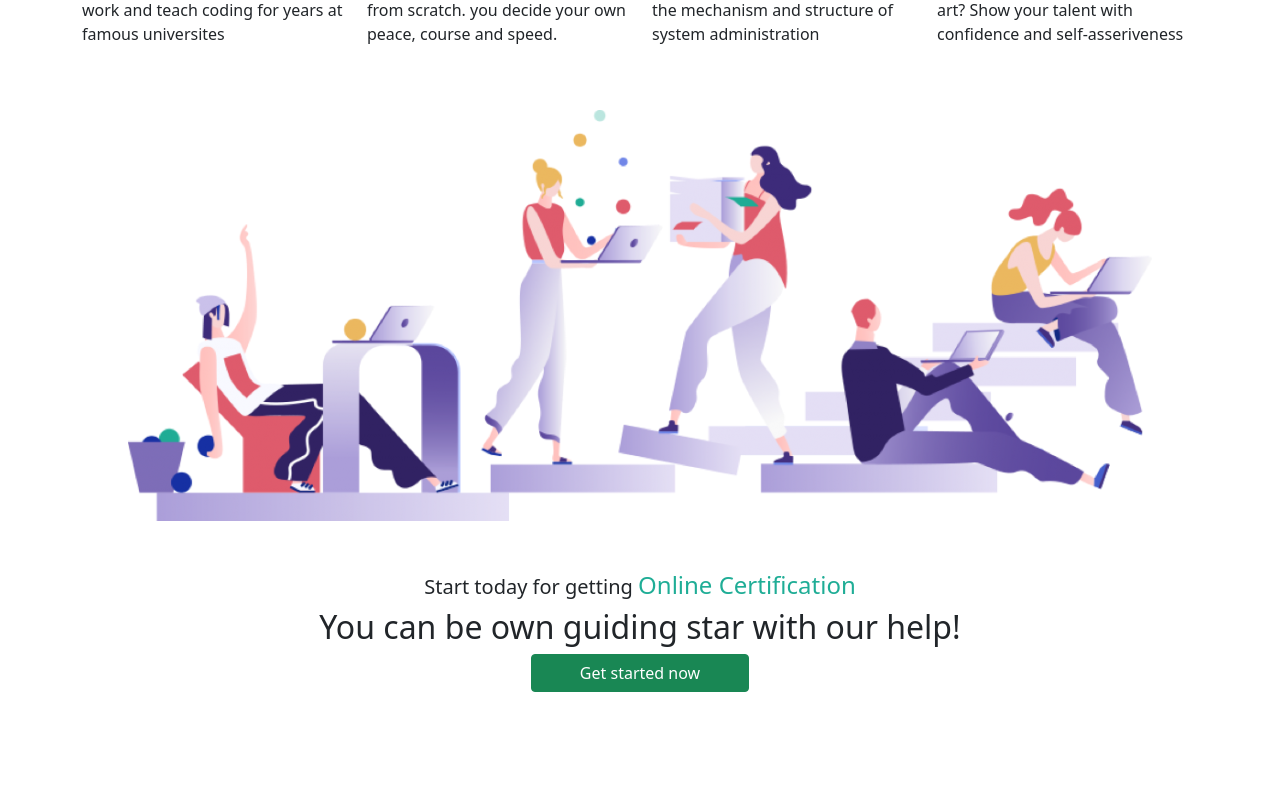
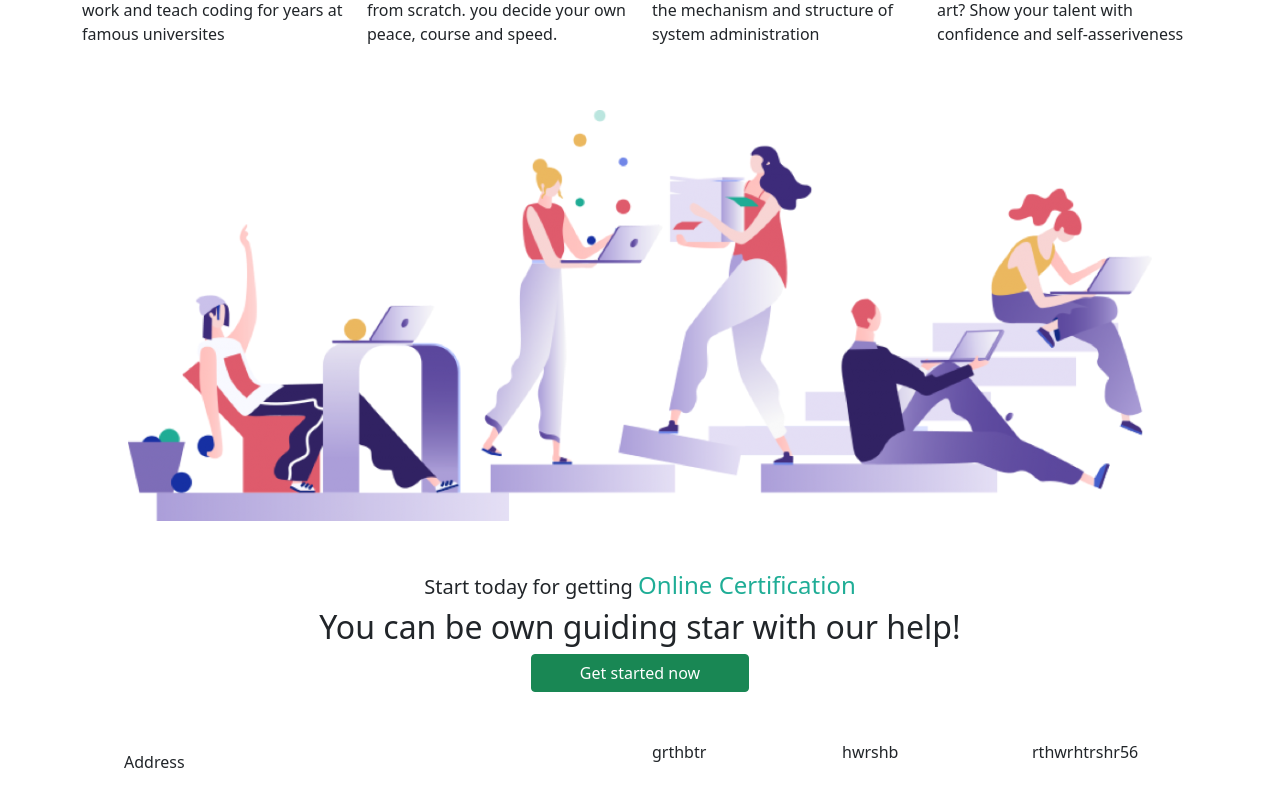
Before and after one commit to Chicco80/proj-html-vuejs, a Vue app: page / in a window 1280 px wide. Shown: the part 4559-5359 px from the top of the page. Before the commit the page ends 5299 px from the top, so only its background shows below. Built offline with nearby package versions, Linux system fonts and the light colour scheme.

Commit message:
inizio footer

```diff
--- a/src/components/appFooter.vue
+++ b/src/components/appFooter.vue
@@ -1,12 +1,29 @@
 <template>
     <div>
-
+        <div class="container">
+            <div class="row">
+                <div class="col-6">
+                    <ul>
+                        <li>{{myDataFooter[0].title}}</li>
+                    </ul>
+                    </div>
+                <div class="col-2">grthbtr</div>
+                <div class="col-2">hwrshb</div>
+                <div class="col-2">rthwrhtrshr56</div>
+            </div>
+        </div>
     </div>
 </template>
 
 <script>
+import datiFooter from '../datiFooter.json'
 export default {
     name: 'AppFooter',
+    data(){
+        return{
+            myDataFooter: datiFooter
+        }
+    }
 }
 </script>
 
--- a/src/components/appMain.vue
+++ b/src/components/appMain.vue
@@ -296,7 +296,6 @@
             </div>
 
         </section>
-
 </div>
 </template>
 
--- a/src/dati.json
+++ b/src/dati.json
@@ -19,4 +19,5 @@
     {
         "link":"Shop"
     }
+
 ]
--- /dev/null
+++ b/src/datiFooter.json
@@ -0,0 +1,14 @@
+[
+    {
+        "title":"Address"
+    },
+    {
+        "street":"382 NE 191st St # 87394 Miami, FL 33179-3899"
+    },
+    {
+        "info":"+1(305)547-9909(9am -5pm EST, Monday - Friday)"
+    },
+    {
+        "mail":"support@maxcoach.com"
+    }
+]
```
